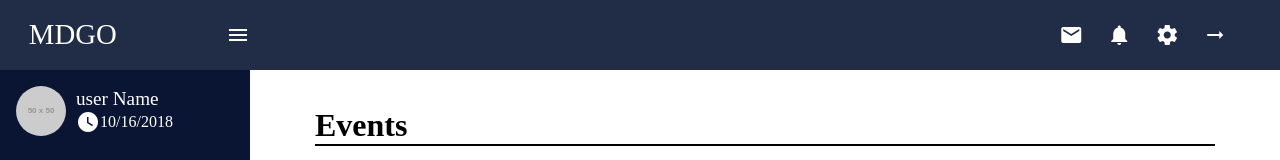
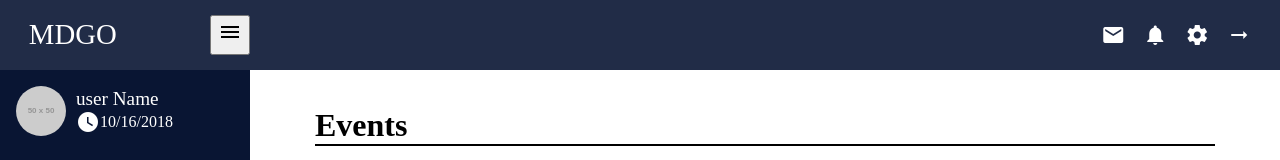
Before and after one commit to taljacobson/mdgo-test, an Angular app: page /home in a window 1280 px wide. Shown: the top 160 px of the page. Built offline with nearby package versions, Linux system fonts and the light colour scheme; what @agm/core would draw is missing.

Commit message:
add ability to change menu state through header-bar

```diff
--- a/src/app/header-bar/header-bar.component.html
+++ b/src/app/header-bar/header-bar.component.html
@@ -3,11 +3,13 @@
   <div class="left-items">
 
     <div class="brand">MDGO</div>
-    <i class="material-icons">
-      menu
-    </i>
+    <button type="menu" (click)="onMenuToggle()">
+      <i class="material-icons">
+        menu
+      </i>
+    </button>
   </div>
-  <div ></div>
+  <div style="min-width: 1em"></div>
   <div class="right-items">
     <i class="material-icons">
       email
--- a/src/app/header-bar/header-bar.component.scss
+++ b/src/app/header-bar/header-bar.component.scss
@@ -10,18 +10,20 @@
     display: flex;
     flex-flow: row;
     align-items: center;
-
+    flex: 1 1 auto;
   }
   .left-items {
-    width: calc(var(--side-menu-width) - 1em );
+    max-width: calc(var(--side-menu-width) - 1em );
     min-width: 150px;
     justify-content: space-between;
   }
 
   .right-items {
-    justify-content: flex-end;
+    max-width: 150px;
+    justify-content: space-between;
+
     & > i {
-      margin-inline-end: 1em;
+      // margin-inline-end: 1em;
     }
   }
 }
--- a/src/app/header-bar/header-bar.component.ts
+++ b/src/app/header-bar/header-bar.component.ts
@@ -1,15 +1,18 @@
-import { Component, OnInit } from '@angular/core';
+import { Component, OnInit, Output, EventEmitter } from '@angular/core';
 
 @Component({
   selector: 'app-header-bar',
   templateUrl: './header-bar.component.html',
-  styleUrls: ['./header-bar.component.scss']
+  styleUrls: ['./header-bar.component.scss'],
 })
 export class HeaderBarComponent implements OnInit {
+  @Output()
+  menuToggle = new EventEmitter();
+  constructor() {}
 
-  constructor() { }
+  ngOnInit() {}
 
-  ngOnInit() {
+  onMenuToggle() {
+    this.menuToggle.emit();
   }
-
 }
```
